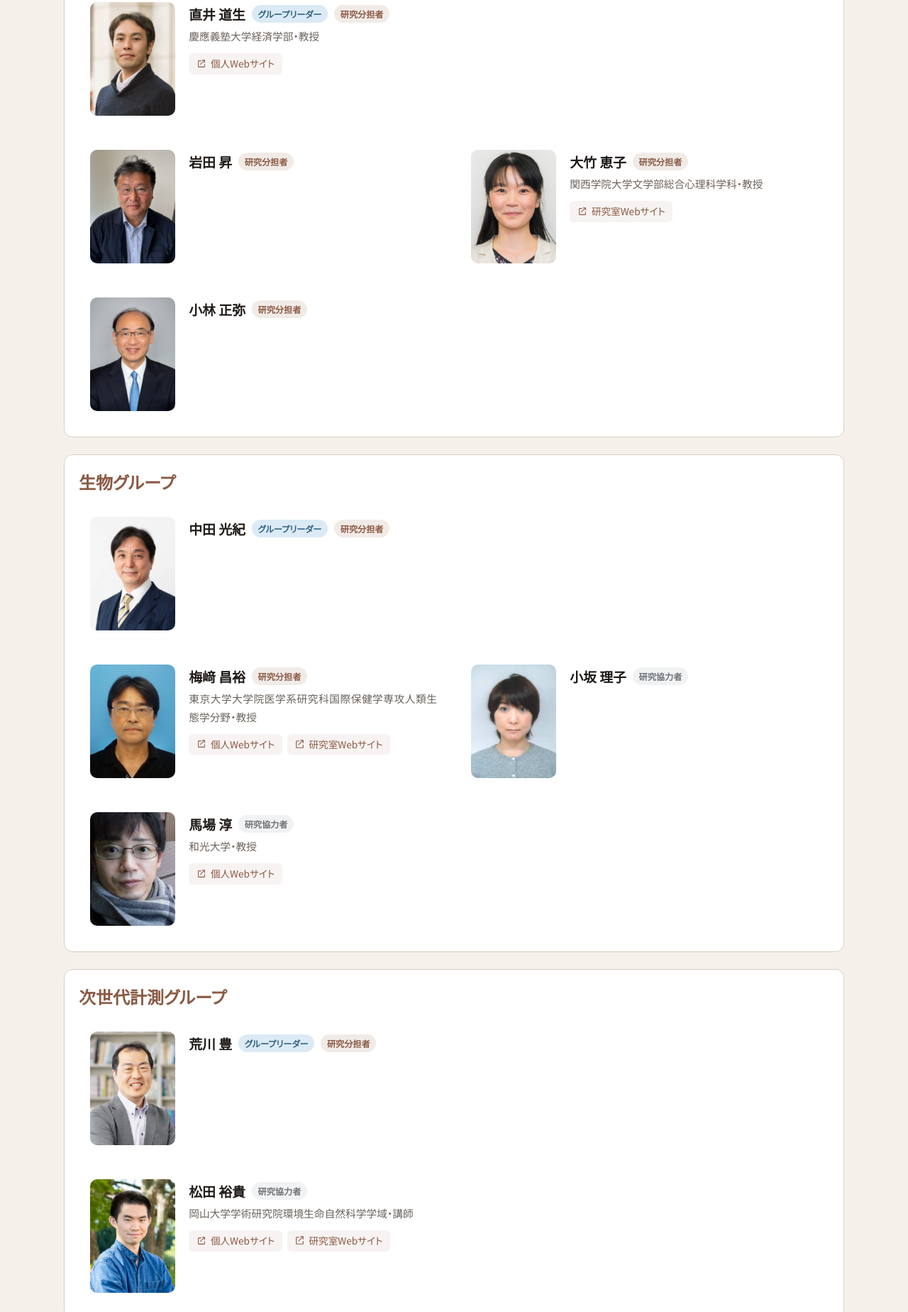
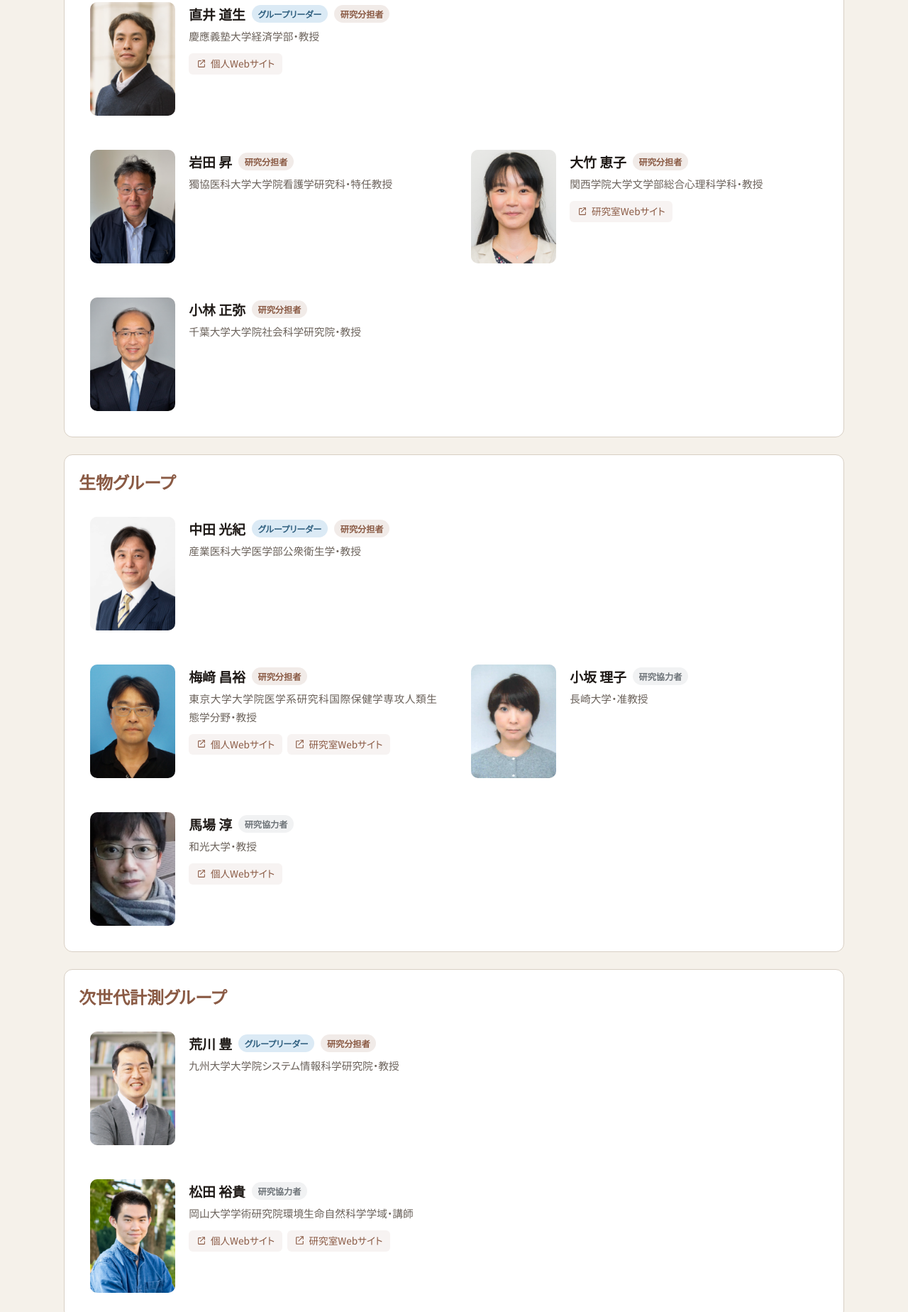
Before and after one commit to sokendo/WorkEngagementPJ, a plain HTML site: page docs/members/index.html in a window 1280 px wide. Shown: the part 1924-3772 px from the top of the page at 71% size. Drawn offline with Linux system fonts and the light colour scheme.

Commit message:
update member list

```diff
--- a/docs/members/index.html
+++ b/docs/members/index.html
@@ -66,7 +66,7 @@
   <div class="team-grid">
     <article class="member is-full"><div class="member-photo"><img src="../static/img/member/nagata.png" alt="永田 智久"></div><div class="member-body"><div class="member-heading"><div class="member-name"><span class="lang-ja" lang="ja">永田 智久</span><span class="lang-en" lang="en">Tomohisa Nagata</span></div><span class="member-badge is-leader"><span class="lang-ja" lang="ja">グループリーダー</span><span class="lang-en" lang="en">Group Leader</span></span><span class="member-badge is-primary"><span class="lang-ja" lang="ja">研究分担者</span><span class="lang-en" lang="en">Co-Investigator</span></span></div><div class="member-affiliation"><span class="lang-ja" lang="ja">産業医科大学産業生態科学研究所産業保健経営学研究室・教授</span><span class="lang-en" lang="en">Professor, Department of Occupational Health Practice and Management, Institute of Industrial Ecological Sciences, University of Occupational and Environmental Health, Japan</span></div><a class="link-chip" href="https://www.ohpm.jp/" target="_blank" rel="noreferrer"><span class="lang-ja" lang="ja">研究室Webサイト</span><span class="lang-en" lang="en">Laboratory Website</span></a></div></article>
     <article class="member"><div class="member-photo"><img src="../static/img/member/kato.png" alt="加藤 容子"></div><div class="member-body"><div class="member-heading"><div class="member-name"><span class="lang-ja" lang="ja">加藤 容子</span><span class="lang-en" lang="en">Yoko Kato</span></div><span class="member-badge is-primary"><span class="lang-ja" lang="ja">研究分担者</span><span class="lang-en" lang="en">Co-Investigator</span></span></div><div class="member-affiliation"><span class="lang-ja" lang="ja">名古屋大学ジェンダーダイバーシティセンター・教授</span><span class="lang-en" lang="en">Professor, Center for Gender Diversity, Nagoya University</span></div></div></article>
-    <article class="member"><div class="member-photo"><img src="../static/img/member/mori.png" alt="森 貴大"></div><div class="member-body"><div class="member-heading"><div class="member-name"><span class="lang-ja" lang="ja">森 貴大</span><span class="lang-en" lang="en">Takahiro Mori</span></div><span class="member-badge is-collaborator"><span class="lang-ja" lang="ja">研究協力者</span><span class="lang-en" lang="en">Collaborator</span></span></div><div class="member-affiliation"><span class="lang-ja" lang="ja">産業医科大学産業保健経営学・有期助教</span><span class="lang-en" lang="en">Assistant Professor, Occupational Health Practice and Management, University of Occupational and Environmental Health, Japan</span></div><a class="link-chip" href="https://www.ohpm.jp/" target="_blank" rel="noreferrer"><span class="lang-ja" lang="ja">研究室Webサイト</span><span class="lang-en" lang="en">Laboratory Website</span></a></div></article>
+    <article class="member"><div class="member-photo"><img src="../static/img/member/mori.png" alt="森 貴大"></div><div class="member-body"><div class="member-heading"><div class="member-name"><span class="lang-ja" lang="ja">森 貴大</span><span class="lang-en" lang="en">Takahiro Mori</span></div><span class="member-badge is-collaborator"><span class="lang-ja" lang="ja">研究協力者</span><span class="lang-en" lang="en">Collaborator</span></span></div><div class="member-affiliation"><span class="lang-ja" lang="ja">産業医科大学産業保健経営学・有期助教</span><span class="lang-en" lang="en">Fixed-term Assistant Professor, Department of Occupational Health Practice and Management, Institute of Industrial Ecological Sciences, University of Occupational and Environmental Health, Japan</span></div><a class="link-chip" href="https://www.ohpm.jp/" target="_blank" rel="noreferrer"><span class="lang-ja" lang="ja">研究室Webサイト</span><span class="lang-en" lang="en">Laboratory Website</span></a></div></article>
   </div>
 </section>
 
@@ -85,18 +85,18 @@
   <h2 class="team-title"><span class="lang-ja" lang="ja">測定・国際比較グループ</span><span class="lang-en" lang="en">Measurement and International Comparison Group</span></h2>
   <div class="team-grid">
     <article class="member is-full"><div class="member-photo"><img src="../static/img/member/naoi.png" alt="直井 道生"></div><div class="member-body"><div class="member-heading"><div class="member-name"><span class="lang-ja" lang="ja">直井 道生</span><span class="lang-en" lang="en">Michio Naoi</span></div><span class="member-badge is-leader"><span class="lang-ja" lang="ja">グループリーダー</span><span class="lang-en" lang="en">Group Leader</span></span><span class="member-badge is-primary"><span class="lang-ja" lang="ja">研究分担者</span><span class="lang-en" lang="en">Co-Investigator</span></span></div><div class="member-affiliation"><span class="lang-ja" lang="ja">慶應義塾大学経済学部・教授</span><span class="lang-en" lang="en">Professor, Faculty of Economics, Keio University</span></div><a class="link-chip" href="https://sites.google.com/view/michionaoi/" target="_blank" rel="noreferrer"><span class="lang-ja" lang="ja">個人Webサイト</span><span class="lang-en" lang="en">Personal Website</span></a></div></article>
-    <article class="member"><div class="member-photo"><img src="../static/img/member/iwata.png" alt="岩田 昇"></div><div class="member-body"><div class="member-heading"><div class="member-name"><span class="lang-ja" lang="ja">岩田 昇</span><span class="lang-en" lang="en">Noboru Iwata</span></div><span class="member-badge is-primary"><span class="lang-ja" lang="ja">研究分担者</span><span class="lang-en" lang="en">Co-Investigator</span></span></div></div></article>
+    <article class="member"><div class="member-photo"><img src="../static/img/member/iwata.png" alt="岩田 昇"></div><div class="member-body"><div class="member-heading"><div class="member-name"><span class="lang-ja" lang="ja">岩田 昇</span><span class="lang-en" lang="en">Noboru Iwata</span></div><span class="member-badge is-primary"><span class="lang-ja" lang="ja">研究分担者</span><span class="lang-en" lang="en">Co-Investigator</span></span></div><div class="member-affiliation"><span class="lang-ja" lang="ja">獨協医科大学大学院看護学研究科・特任教授</span><span class="lang-en" lang="en">Distinguished Professor, Graduate School of Nursing, Dokkyo Medical University</span></div></div></article>
     <article class="member"><div class="member-photo"><img src="../static/img/member/otake.png" alt="大竹 恵子"></div><div class="member-body"><div class="member-heading"><div class="member-name"><span class="lang-ja" lang="ja">大竹 恵子</span><span class="lang-en" lang="en">Keiko Otake</span></div><span class="member-badge is-primary"><span class="lang-ja" lang="ja">研究分担者</span><span class="lang-en" lang="en">Co-Investigator</span></span></div><div class="member-affiliation"><span class="lang-ja" lang="ja">関西学院大学文学部総合心理科学科・教授</span><span class="lang-en" lang="en">Professor, Department of Integrated Psychological Sciences, School of Humanities, Kwansei Gakuin University</span></div><a class="link-chip" href="https://www.kwansei.ac.jp/psysci/" target="_blank" rel="noreferrer"><span class="lang-ja" lang="ja">研究室Webサイト</span><span class="lang-en" lang="en">Laboratory Website</span></a></div></article>
-    <article class="member"><div class="member-photo"><img src="../static/img/member/kobayashi.png" alt="小林 正弥"></div><div class="member-body"><div class="member-heading"><div class="member-name"><span class="lang-ja" lang="ja">小林 正弥</span><span class="lang-en" lang="en">Masaya Kobayashi</span></div><span class="member-badge is-primary"><span class="lang-ja" lang="ja">研究分担者</span><span class="lang-en" lang="en">Co-Investigator</span></span></div></div></article>
+    <article class="member"><div class="member-photo"><img src="../static/img/member/kobayashi.png" alt="小林 正弥"></div><div class="member-body"><div class="member-heading"><div class="member-name"><span class="lang-ja" lang="ja">小林 正弥</span><span class="lang-en" lang="en">Masaya Kobayashi</span></div><span class="member-badge is-primary"><span class="lang-ja" lang="ja">研究分担者</span><span class="lang-en" lang="en">Co-Investigator</span></span></div><div class="member-affiliation"><span class="lang-ja" lang="ja">千葉大学大学院社会科学研究院・教授</span><span class="lang-en" lang="en">Professor, Graduate School of Social Sciences, Chiba University</span></div></div></article>
   </div>
 </section>
 
 <section class="card">
   <h2 class="team-title"><span class="lang-ja" lang="ja">生物グループ</span><span class="lang-en" lang="en">Biological Group</span></h2>
   <div class="team-grid">
-    <article class="member is-full"><div class="member-photo"><img src="../static/img/member/nakata.png" alt="中田 光紀"></div><div class="member-body"><div class="member-heading"><div class="member-name"><span class="lang-ja" lang="ja">中田 光紀</span><span class="lang-en" lang="en">Akinori Nakata</span></div><span class="member-badge is-leader"><span class="lang-ja" lang="ja">グループリーダー</span><span class="lang-en" lang="en">Group Leader</span></span><span class="member-badge is-primary"><span class="lang-ja" lang="ja">研究分担者</span><span class="lang-en" lang="en">Co-Investigator</span></span></div></div></article>
-    <article class="member"><div class="member-photo"><img src="../static/img/member/umezaki.png" alt="梅﨑 昌裕"></div><div class="member-body"><div class="member-heading"><div class="member-name"><span class="lang-ja" lang="ja">梅﨑 昌裕</span><span class="lang-en" lang="en">Masahiro Umezaki</span></div><span class="member-badge is-primary"><span class="lang-ja" lang="ja">研究分担者</span><span class="lang-en" lang="en">Co-Investigator</span></span></div><div class="member-affiliation"><span class="lang-ja" lang="ja">東京大学大学院医学系研究科国際保健学専攻人類生態学分野・教授</span><span class="lang-en" lang="en">Professor, Department of Human Ecology, School of International Health, Graduate School of Medicine, The University of Tokyo</span></div><a class="link-chip" href="https://www.humeco.m.u-tokyo.ac.jp/individuals/umezaki/index.html" target="_blank" rel="noreferrer"><span class="lang-ja" lang="ja">個人Webサイト</span><span class="lang-en" lang="en">Personal Website</span></a><a class="link-chip" href="https://www.humeco.m.u-tokyo.ac.jp/" target="_blank" rel="noreferrer"><span class="lang-ja" lang="ja">研究室Webサイト</span><span class="lang-en" lang="en">Laboratory Website</span></a></div></article>
-    <article class="member"><div class="member-photo"><img src="../static/img/member/kosaka.png" alt="小坂 理子"></div><div class="member-body"><div class="member-heading"><div class="member-name"><span class="lang-ja" lang="ja">小坂 理子</span><span class="lang-en" lang="en">Satoko Kosaka</span></div><span class="member-badge is-collaborator"><span class="lang-ja" lang="ja">研究協力者</span><span class="lang-en" lang="en">Collaborator</span></span></div></div></article>
+    <article class="member is-full"><div class="member-photo"><img src="../static/img/member/nakata.png" alt="中田 光紀"></div><div class="member-body"><div class="member-heading"><div class="member-name"><span class="lang-ja" lang="ja">中田 光紀</span><span class="lang-en" lang="en">Akinori Nakata</span></div><span class="member-badge is-leader"><span class="lang-ja" lang="ja">グループリーダー</span><span class="lang-en" lang="en">Group Leader</span></span><span class="member-badge is-primary"><span class="lang-ja" lang="ja">研究分担者</span><span class="lang-en" lang="en">Co-Investigator</span></span></div><div class="member-affiliation"><span class="lang-ja" lang="ja">産業医科大学医学部公衆衛生学・教授</span><span class="lang-en" lang="en">Professor, Department of Preventive Medicine and Community Health, School of Medicine, University of Occupational and Environmental Health, Japan</span></div></div></article>
+    <article class="member"><div class="member-photo"><img src="../static/img/member/umezaki.png" alt="梅﨑 昌裕"></div><div class="member-body"><div class="member-heading"><div class="member-name"><span class="lang-ja" lang="ja">梅﨑 昌裕</span><span class="lang-en" lang="en">Masahiro Umezaki</span></div><span class="member-badge is-primary"><span class="lang-ja" lang="ja">研究分担者</span><span class="lang-en" lang="en">Co-Investigator</span></span></div><div class="member-affiliation"><span class="lang-ja" lang="ja">東京大学大学院医学系研究科国際保健学専攻人類生態学分野・教授</span><span class="lang-en" lang="en">Professor, Department of Human Ecology, Graduate School of Medical Sciences, The University of Tokyo</span></div><a class="link-chip" href="https://www.humeco.m.u-tokyo.ac.jp/individuals/umezaki/index.html" target="_blank" rel="noreferrer"><span class="lang-ja" lang="ja">個人Webサイト</span><span class="lang-en" lang="en">Personal Website</span></a><a class="link-chip" href="https://www.humeco.m.u-tokyo.ac.jp/" target="_blank" rel="noreferrer"><span class="lang-ja" lang="ja">研究室Webサイト</span><span class="lang-en" lang="en">Laboratory Website</span></a></div></article>
+    <article class="member"><div class="member-photo"><img src="../static/img/member/kosaka.png" alt="小坂 理子"></div><div class="member-body"><div class="member-heading"><div class="member-name"><span class="lang-ja" lang="ja">小坂 理子</span><span class="lang-en" lang="en">Satoko Kosaka</span></div><span class="member-badge is-collaborator"><span class="lang-ja" lang="ja">研究協力者</span><span class="lang-en" lang="en">Collaborator</span></span></div><div class="member-affiliation"><span class="lang-ja" lang="ja">長崎大学・准教授</span><span class="lang-en" lang="en">Associate Professor, Nagasaki University</span></div></div></article>
     <article class="member"><div class="member-photo"><img src="../static/img/member/baba.png" alt="馬場 淳"></div><div class="member-body"><div class="member-heading"><div class="member-name"><span class="lang-ja" lang="ja">馬場 淳</span><span class="lang-en" lang="en">Jun Baba</span></div><span class="member-badge is-collaborator"><span class="lang-ja" lang="ja">研究協力者</span><span class="lang-en" lang="en">Collaborator</span></span></div><div class="member-affiliation"><span class="lang-ja" lang="ja">和光大学・教授</span><span class="lang-en" lang="en">Professor, Wako University</span></div><a class="link-chip" href="https://gyoseki.acoffice.jp/wkghp/KgApp/k03/resid/S000148" target="_blank" rel="noreferrer"><span class="lang-ja" lang="ja">個人Webサイト</span><span class="lang-en" lang="en">Personal Website</span></a></div></article>
   </div>
 </section>
@@ -104,7 +104,7 @@
 <section class="card">
   <h2 class="team-title"><span class="lang-ja" lang="ja">次世代計測グループ</span><span class="lang-en" lang="en">Next-Generation Measurement Group</span></h2>
   <div class="team-grid">
-    <article class="member is-full"><div class="member-photo"><img src="../static/img/member/arakawa.png" alt="荒川 豊"></div><div class="member-body"><div class="member-heading"><div class="member-name"><span class="lang-ja" lang="ja">荒川 豊</span><span class="lang-en" lang="en">Yutaka Arakawa</span></div><span class="member-badge is-leader"><span class="lang-ja" lang="ja">グループリーダー</span><span class="lang-en" lang="en">Group Leader</span></span><span class="member-badge is-primary"><span class="lang-ja" lang="ja">研究分担者</span><span class="lang-en" lang="en">Co-Investigator</span></span></div></div></article>
+    <article class="member is-full"><div class="member-photo"><img src="../static/img/member/arakawa.png" alt="荒川 豊"></div><div class="member-body"><div class="member-heading"><div class="member-name"><span class="lang-ja" lang="ja">荒川 豊</span><span class="lang-en" lang="en">Yutaka Arakawa</span></div><span class="member-badge is-leader"><span class="lang-ja" lang="ja">グループリーダー</span><span class="lang-en" lang="en">Group Leader</span></span><span class="member-badge is-primary"><span class="lang-ja" lang="ja">研究分担者</span><span class="lang-en" lang="en">Co-Investigator</span></span></div><div class="member-affiliation"><span class="lang-ja" lang="ja">九州大学大学院システム情報科学研究院・教授</span><span class="lang-en" lang="en">Professor, Faculty of Information Science and Electrical Engineering, Kyushu University</span></div></div></article>
     <article class="member"><div class="member-photo"><img src="../static/img/member/matsuda.png" alt="松田 裕貴"></div><div class="member-body"><div class="member-heading"><div class="member-name"><span class="lang-ja" lang="ja">松田 裕貴</span><span class="lang-en" lang="en">Yuki Matsuda</span></div><span class="member-badge is-collaborator"><span class="lang-ja" lang="ja">研究協力者</span><span class="lang-en" lang="en">Collaborator</span></span></div><div class="member-affiliation"><span class="lang-ja" lang="ja">岡山大学学術研究院環境生命自然科学学域・講師</span><span class="lang-en" lang="en">Lecturer, Faculty of Environmental, Life, Natural Science and Technology, Okayama University</span></div><a class="link-chip" href="https://yukimat.jp/" target="_blank" rel="noreferrer"><span class="lang-ja" lang="ja">個人Webサイト</span><span class="lang-en" lang="en">Personal Website</span></a><a class="link-chip" href="https://cocolab.jp/" target="_blank" rel="noreferrer"><span class="lang-ja" lang="ja">研究室Webサイト</span><span class="lang-en" lang="en">Laboratory Website</span></a></div></article>
   </div>
 </section>
@@ -117,7 +117,7 @@
       <div class="member-heading">
         <div class="member-name"><span class="lang-ja" lang="ja">綾瀬 泉</span><span class="lang-en" lang="en">Izumi Ayase</span></div>
         <span class="member-badge is-office"><span class="lang-ja" lang="ja">事務局</span><span class="lang-en" lang="en">Project Office</span></span>
-      </div>
+      </div><div class="member-affiliation"><span class="lang-ja" lang="ja">慶應義塾大学 政策メディア研究科 特任助教、東京大学大学院医学系研究科精神保健学分野 特任助教</span><span class="lang-en" lang="en">Project Assistant Professor, Graduate School of Media and Governance, Keio University; Project Assistant Professor, Department of Mental Health, Graduate School of Medicine, The University of Tokyo</span></div>
     </div>
   </article>
 </section>
```
